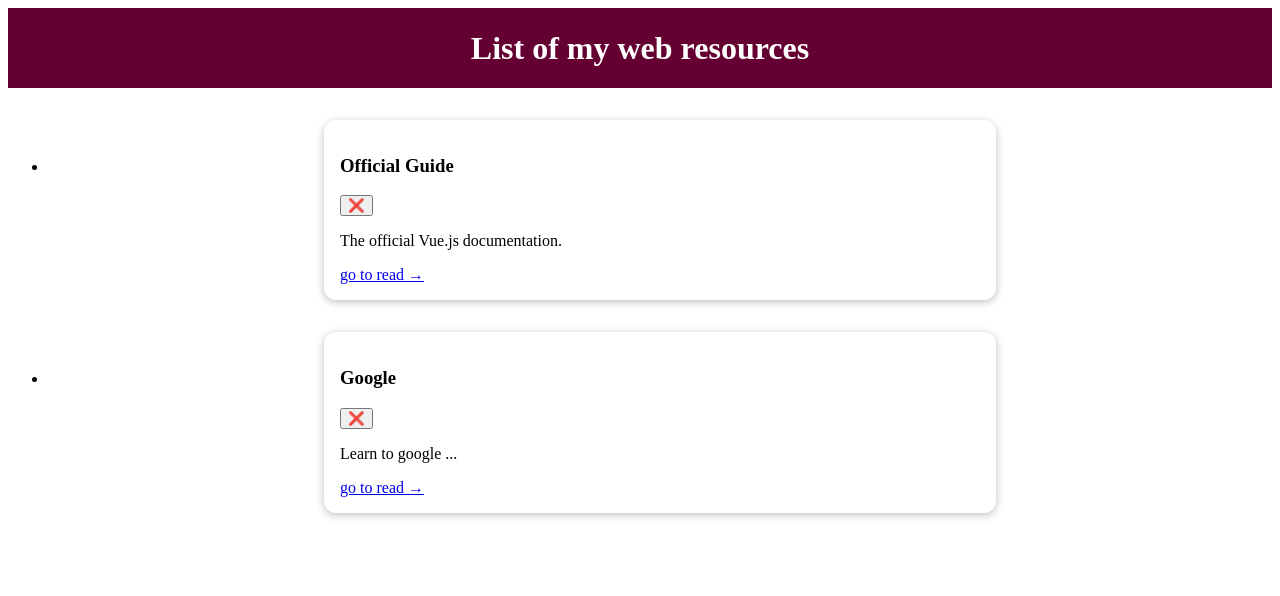
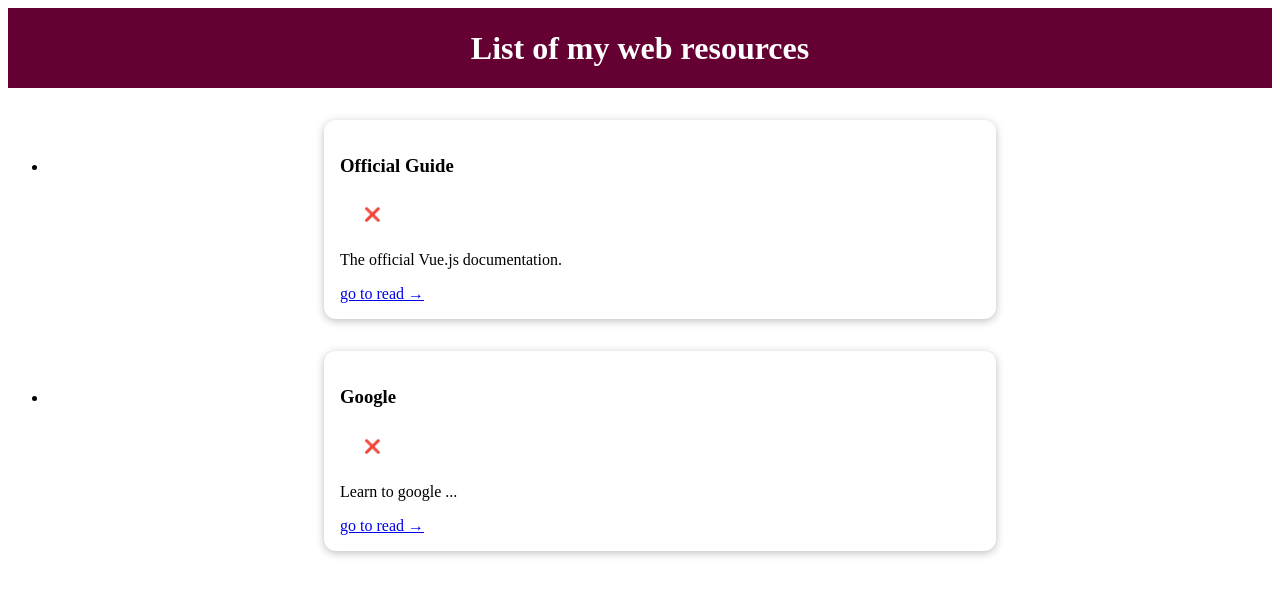
Before and after one commit to DenisPepper/vue-max-starting, a Vue app: page / in a window 1280 px wide. Shown: the top 596 px of the page. Built offline with nearby package versions, Linux system fonts and the light colour scheme.

Commit message:
Добавит shared UI компонент кнопки

```diff
--- a/src/components/learning-resources/Resource.vue
+++ b/src/components/learning-resources/Resource.vue
@@ -3,7 +3,7 @@
     <BaseCard>
       <header>
         <h3>{{ title }}</h3>
-        <button>❌</button>
+        <BaseButton type="button" title="delete" mode="flat">❌</BaseButton>
       </header>
       <p>{{ description }}</p>
       <nav>
--- /dev/null
+++ b/src/components/ui/BaseButton.vue
@@ -0,0 +1,40 @@
+<template>
+  <button :type="type" :class="mode" :title="title">
+    <slot></slot>
+  </button>
+</template>
+
+<script>
+export default {
+  props: ['type', 'title', 'mode'],
+};
+</script>
+
+<style scoped>
+button {
+  padding: 0.75rem 1.5rem;
+  font-family: inherit;
+  background-color: #3a0061;
+  border: 1px solid #3a0061;
+  border-radius: 4px;
+  color: white;
+  cursor: pointer;
+}
+
+button:hover,
+button:active {
+  background-color: #270041;
+  border-color: #270041;
+}
+
+.flat {
+  background-color: transparent;
+  color: #3a0061;
+  border: none;
+}
+
+.flat:hover,
+.flat:active {
+  background-color: #edd2ff;
+}
+</style>
--- a/src/main.js
+++ b/src/main.js
@@ -1,7 +1,9 @@
 import { createApp } from 'vue';
 import App from './App.vue';
 import BaseCard from '/src/components/ui/BaseCard.vue';
+import BaseButton from '/src/components/ui/BaseButton.vue';
 
 const app = createApp(App);
 app.component('BaseCard', BaseCard);
+app.component('BaseButton', BaseButton);
 app.mount('#app');
```
